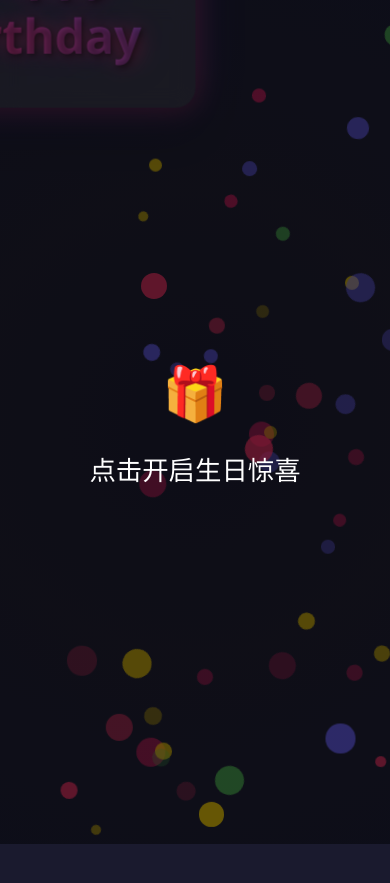
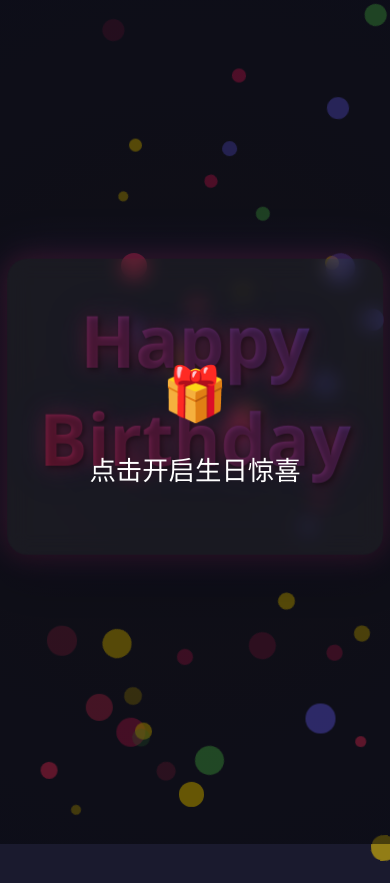
Before and after one commit to Tomchengzi/Public, a plain HTML site: page index.html in a window 390 px wide. Shown: the top 883 px of the page. Drawn offline with Linux system fonts and the light colour scheme.

Commit message:
Update index.html

```diff
--- a/index.html
+++ b/index.html
@@ -2,7 +2,6 @@
 <html>
 <head>
 <meta charset="utf-8">
-<meta name="viewport" content="width=device-width, initial-scale=1.0">
     <title>Happy Birthday</title>
 <style>
         :root {
@@ -35,19 +34,13 @@
             position: relative;
             width: 100%;
             height: 100%;
-            max-width: 1200px;
-            margin: 0 auto;
-            padding: 20px;
         }
 
         .birthday-card {
-            position: relative;
-            top: auto;
-            left: auto;
-            transform: none;
-            width: 90%;
-            max-width: 600px;
-            margin: 20px auto;
+            position: absolute;
+            top: 50%;
+            left: 50%;
+            transform: translate(-50%, -50%);
             text-align: center;
             z-index: 2;
             transition: all 0.5s ease;
@@ -278,23 +271,6 @@
             0% { transform: scale(1); opacity: 0.8; }
             50% { transform: scale(1.1); opacity: 1; }
             100% { transform: scale(1); opacity: 0.8; }
-        }
-
-        @media (max-width: 768px) {
-            .title {
-                font-size: 3em;
-            }
-            .name {
-                font-size: 2em;
-            }
-            .message {
-                font-size: 1em;
-                padding: 0.5em;
-            }
-            .birthday-card {
-                padding: 1em;
-                margin: 10px auto;
-            }
         }
     </style>
 </head>
```
